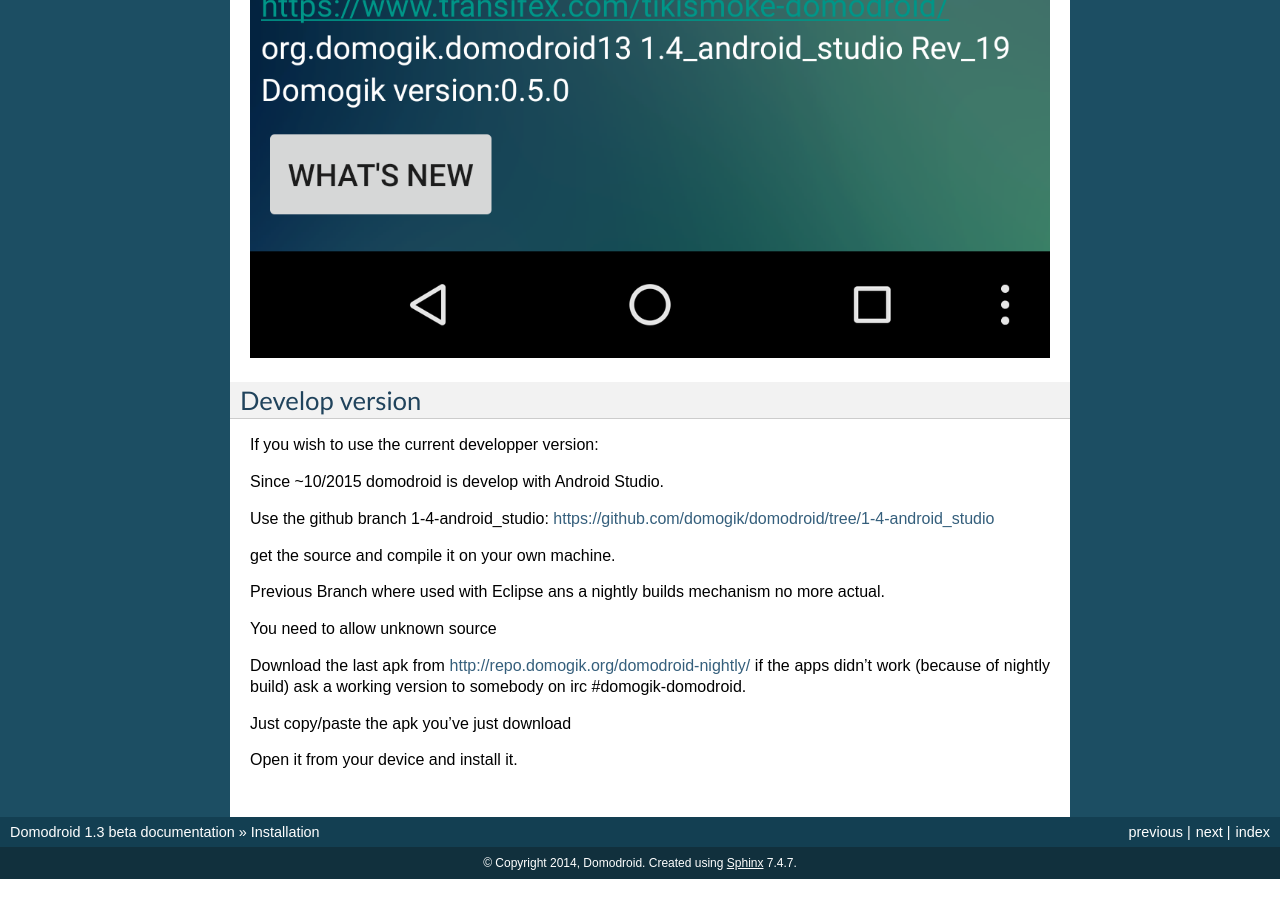
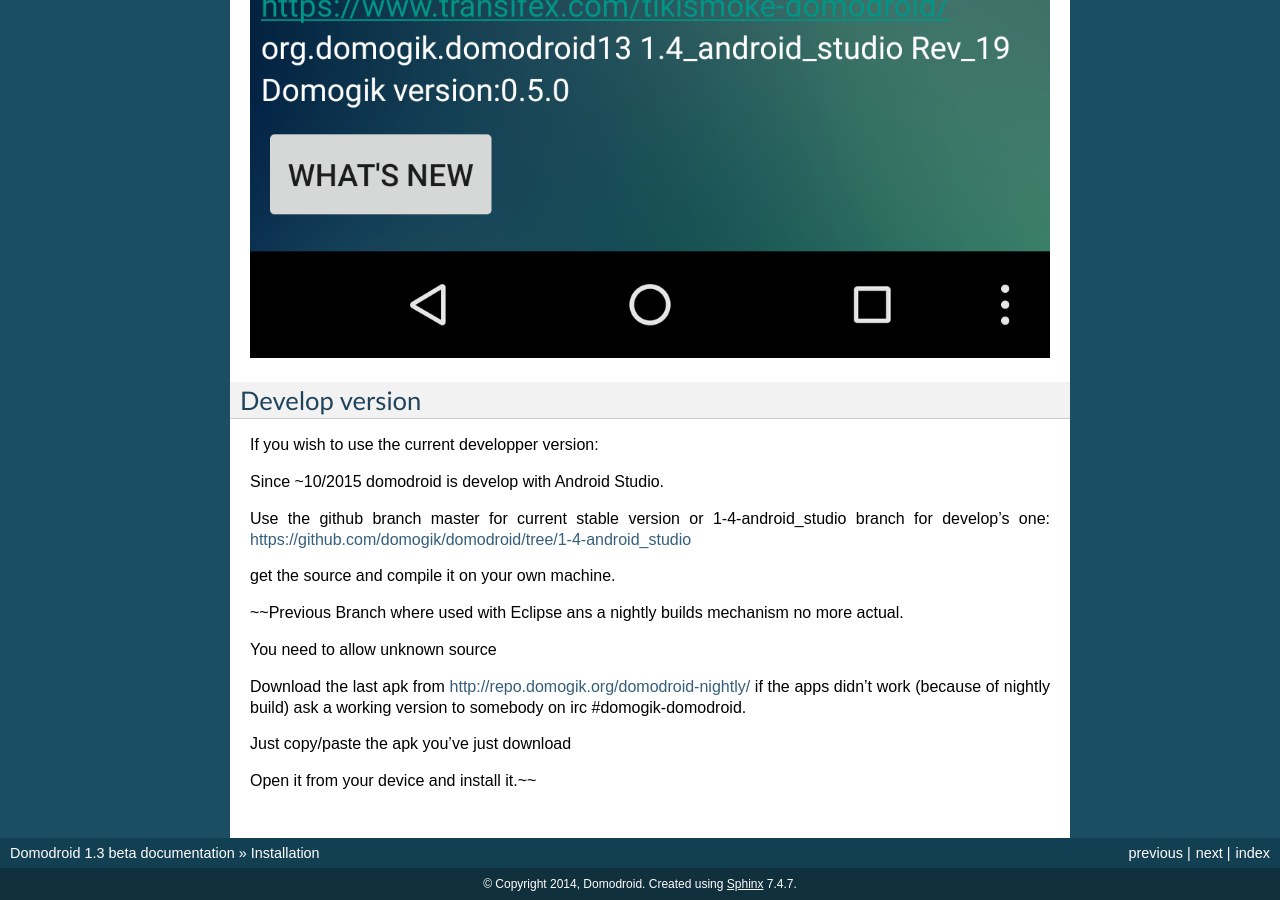
Before and after one commit to domogik/domodroid-doc, a Sphinx documentation site: the page built from docs/end_user/installation.txt, in a window 1280 px wide and 900 px high, scrolled down 1736 px. Built offline with Sphinx 7.4.7, drawn with Linux system fonts in a browser that asks for light colours; pages that are not in the unit, such as notebooks, are missing from menus; before the commit the page ends 2615 px from its top, so only the background shows below that; some of the changed text lies outside the part shown.

Commit message:
Update installation.txt

```diff
--- a/docs/end_user/installation.txt
+++ b/docs/end_user/installation.txt
@@ -42,12 +42,12 @@ If you wish to use the current developper version:
 
 Since ~10/2015 domodroid is develop with Android Studio.
 
-Use the github branch 1-4-android_studio: https://github.com/domogik/domodroid/tree/1-4-android_studio
+Use the github branch master for current stable version or 1-4-android_studio branch for develop's one: https://github.com/domogik/domodroid/tree/1-4-android_studio
 
 get the source and compile it on your own machine.
 
 
-Previous Branch where used with Eclipse ans a nightly builds mechanism no more actual.
+~~Previous Branch where used with Eclipse ans a nightly builds mechanism no more actual.
 
 You need to allow unknown source
 
@@ -55,4 +55,4 @@ Download the last apk from http://repo.domogik.org/domodroid-nightly/ if the app
 
 Just copy/paste the apk you've just download
 
-Open it from your device and install it.
+Open it from your device and install it.~~
```
Also changed, not shown: other parts of docs/end_user/installation.txt (+2 -2 lines).
